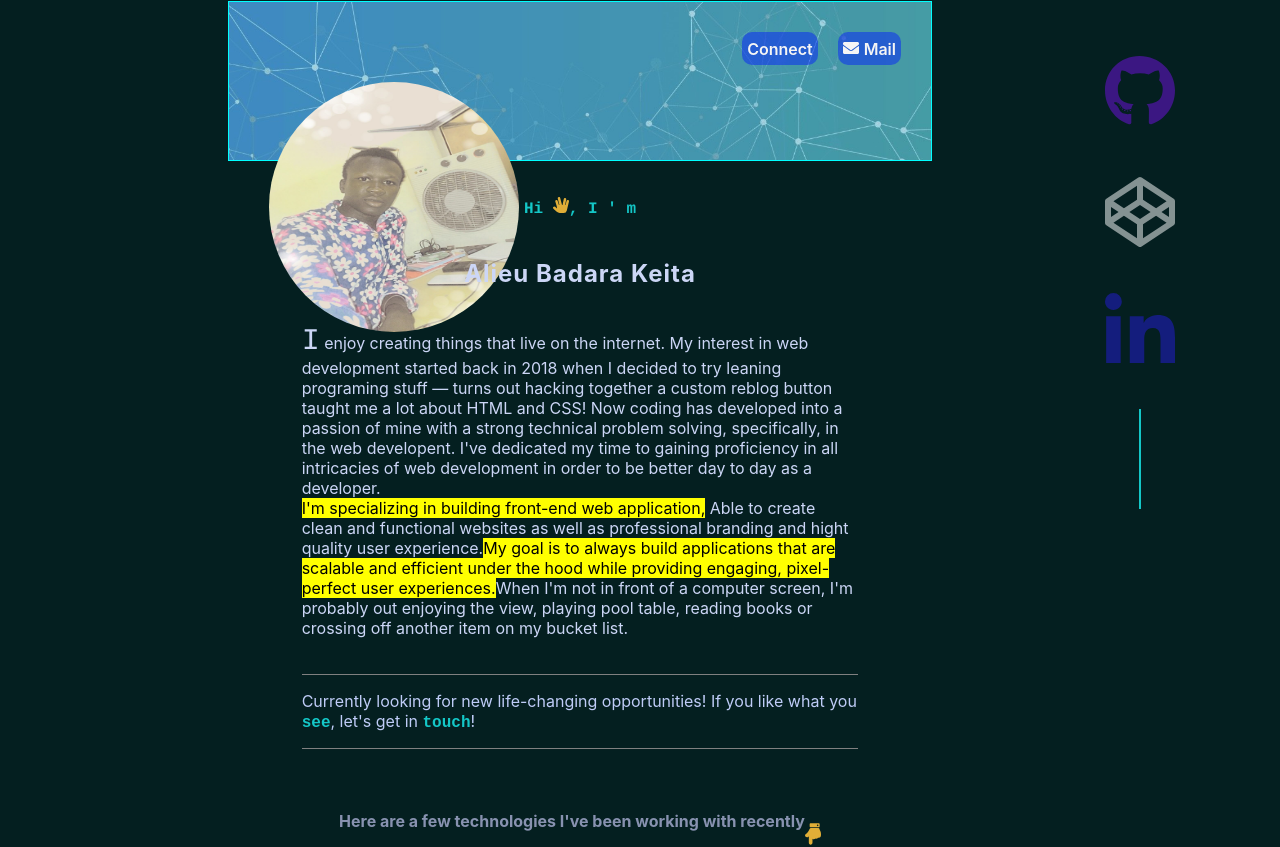
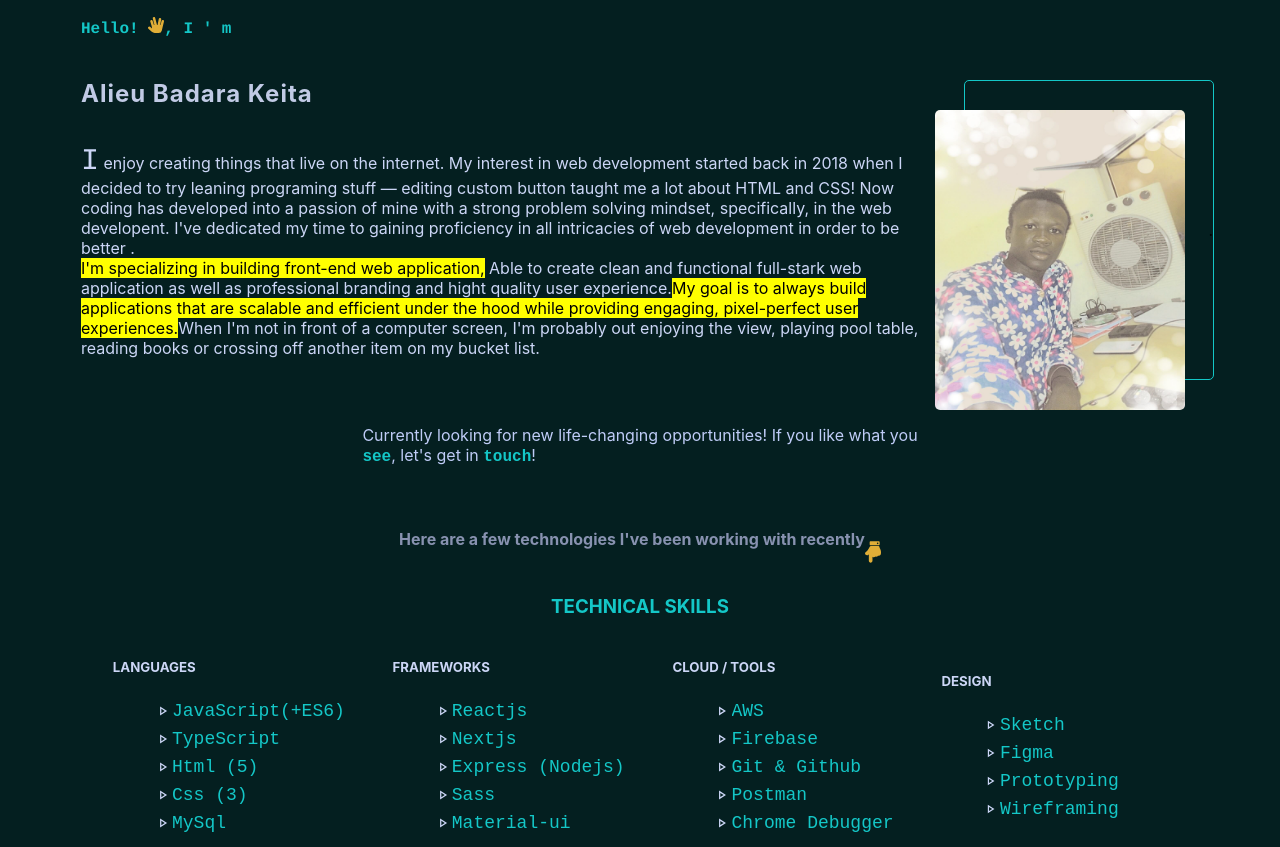
Before and after one commit to AlbadDev/portfolio_v1, a Next.js app: page /about in a window 1280 px wide. Shown: the part 214-1061 px from the top of the page. Built offline with nearby package versions, Linux system fonts and the light colour scheme.

Commit message:
Update:Customize  About page

```diff
--- a/pages/about.js
+++ b/pages/about.js
@@ -4,10 +4,15 @@ import Image from 'next/image'
 import style from '../styles/About.module.scss'
 import profilPic from '../public/image/profile/profil_image.jpg'
 import Social from '../components/Social'
-import {FaHandSpock, FaHandPointDown, FaEnvelope} from 'react-icons/fa'
-import Link  from "next/link"
+import { FaHandSpock, FaHandPointDown, FaEnvelope } from 'react-icons/fa'
+import {MdOutlinePlayArrow } from 'react-icons/md'
+import Link from "next/link"
+import Reveal from "../utils/Reveal"
 
 const about = () => {
+
+    const bannerWidth = "80%" || "fit-content"
+
     return (
         <>
             <Head>
@@ -20,96 +25,118 @@ const about = () => {
                 <h4 className={style.about} >About Me</h4>
             </div>
 
-            <section className={style.section}>
-                <section className={style.info} >
+            <div className={style.section}>
+                <div className={style.info} >
 
-                    <Grid container  className={style.picture} item={true}>
-                       <Grid item xs={6} className={style.imageContainer}>
+                    {/* <div container  className={style.picture} item={true}> */}
+                    {/* <Grid item xs={6} className={style.bannerImgContainer}>
+                            <Image src="/image/profile/banner2.jpg" alt='Albad_banner' height={250} width={600} className={style.bannerImg} sm={6} lg={12}/>
+                       </Grid> */}
+                    {/* <Grid item xs={12} sm={8} className={style.imageContainer}>
                             <Image src={profilPic} alt='Albad_profile' height={250} width={250} className={style.profile} sm={6} lg={12}/>
-                       </Grid>
-                       <Grid item className={style.connectContainer}>
+                       </Grid> */}
+                    {/* <Grid item className={style.connectContainer}>
                            <Link href='https://www.linkedin.com/in/alieu-badara-keita-ba1a3a205/'target='_blank'>Connect</Link>
                            <Link href = "mailto: alioubkeita95@gmail.com" target='_blank' ><div><FaEnvelope/></div> Mail</Link>
-                       </Grid>
-                    </Grid>
+                       </Grid> */}
+                    {/* </div>item={true} xs={12} sm={12} lg={8}     item={true} xs={12} sm={12} md={8} lg={8}*/}
 
-                    <Grid item={true} sm={12} lg={8} className={style.personal_info} >
-                        <h4 className={style.salutation}>Hi {<FaHandSpock style={{color: '#E1AE37'}}/>}, I &apos; m </h4>
-                        <h2 className={style.name}>Alieu Badara Keita</h2>
-                        <p>
-                            <span className={style.firstLetter}>I</span> enjoy creating things that live on the internet.
-                             My interest in web development started back in 2018 when I decided to try leaning programing stuff — turns out hacking together a custom reblog button taught me a lot about HTML and CSS!
-                             Now coding has developed into a passion of mine with a strong technical problem solving, specifically, in the web developent.
-                             I&#39;ve dedicated my time to gaining proficiency in all intricacies of web development in order to be better day to day as a developer.
-                             <span style={{background: 'yellow',color: "black"}}><br/> I&#39;m specializing in building  front-end web application,</span> Able to create clean and functional websites as well as professional branding and hight quality user experience.
-                             <span style={{background: 'yellow',color: "black"}}>My goal is to always build applications that are scalable and efficient under the hood while providing engaging, pixel-perfect user experiences.</span>
-                             When I&#39;m not in front of a computer screen, I&#39;m probably out enjoying the view, playing pool table, reading books or crossing off another item on my bucket list.
-                        </p>
+                    <div className={style.personal_info} >
 
-                        <Grid className={style.currentJopSeek}>
-                            <p>Currently looking for new life-changing opportunities! If you like what you <a href="/project" className={style.link}>see</a>, let&apos;s get in <a href="mailto:i.alioubkeita95@gmail.com" target="_blank" rel="noopener noreferrer" className={style.link}>touch</a>!</p>
-                        </Grid>
+                        <div className={style.hello1}>
 
+                            <h4 className={style.salutation}><Reveal>Hello! {<FaHandSpock style={{ color: '#E1AE37' }} />}, I &apos; m </Reveal></h4>
+                            <h2 className={style.name}><Reveal>Alieu Badara Keita</Reveal></h2>
+                            <p>
+                               <Reveal> <span className={style.firstLetter}>I</span> enjoy creating things that live on the internet.
+                                My interest in web development started back in 2018 when I decided to try leaning programing stuff — editing custom button taught me a lot about HTML and CSS!
+                                Now coding has developed into a passion of mine with a strong  problem solving mindset, specifically, in the web developent.
+                                I&#39;ve dedicated my time to gaining proficiency in all intricacies of web development in order to be better .
+                                <span style={{ background: 'yellow', color: "black" }}><br /> I&#39;m specializing in building  front-end web application,</span> Able to create clean and functional full-stark  web application as well as professional branding and hight quality user experience.
+                                <span style={{ background: 'yellow', color: "black" }}>My goal is to always build applications that are scalable and efficient under the hood while providing engaging, pixel-perfect user experiences.</span>
+                                When I&#39;m not in front of a computer screen, I&#39;m probably out enjoying the view, playing pool table, reading books or crossing off another item on my bucket list.</Reveal>
+                            </p>
+
+                        </div>
+                        <div style={{ height: "300px", border: '1px solid #14c7c7' }} className={style.hello2}>
+                             <Grid item xs={12} sm={12} className={style.imageContainer}>
+                               <Image src={profilPic} alt='Albad_profile' height={300} width={250} className={style.profile} sm={6} lg={12} />
+                            </Grid>
+                            <div className={style.border}>.</div>
+                        </div>
+                        {/* <div></div> */}
+
+                        {/*
+
+
+                         */}
+
+                    </div>
+
+                    <Grid className={style.currentJopSeek}>
+                        <p><Reveal>Currently looking for new life-changing opportunities! If you like what you</Reveal> <a href="/project" className={style.link}>see</a>, let&apos;s get in <a href="mailto:i.alioubkeita95@gmail.com" target="_blank" rel="noopener noreferrer" className={style.link}>touch</a>!</p>
                     </Grid>
 
 
-
                     <div className={style.skills_container}>
-                        <div style={{display: "flex",justifyContent: "center",alignItems:"center"}}>
-                            <h4 style={{color: '#8892b0'}}> Here are a few technologies I&apos;ve been working with recently </h4>
-                            <div style={{marginTop: 30}}>
-                                <FaHandPointDown style={{color: '#E1AE37',height:40}}/>
+                        <div style={{ display: "flex", justifyContent: "center", alignItems: "center" }}>
+                            <h4 style={{ color: '#8892b0' }}> <Reveal>Here are a few technologies I&apos;ve been working with recently </Reveal></h4>
+                            <div style={{ marginTop: 30 }}>
+                               <Reveal> <FaHandPointDown style={{ color: '#E1AE37', height: 40 }} /></Reveal>
                             </div>
                         </div>
 
                         <div>
-                            <h3 style={{color: '#14c7c7'}}>TECHNICAL SKILLS</h3>
+                            <h3 style={{ color: '#14c7c7' }}>TECHNICAL SKILLS</h3>
                         </div>
                         <section className={style.skills}>
                             <div>
                                 <h5>LANGUAGES</h5>
-                                    <ul>
-                                    <li>JavaScript(+ES6)</li>
-                                    <li>TypeScript</li>
-                                    <li>Html (5)</li>
-                                    <li>Css (3)</li>
+                                <ul>
+                                    <li><MdOutlinePlayArrow className={style.liIcon}/><Reveal>JavaScript(+ES6)</Reveal></li>
+                                    <li><MdOutlinePlayArrow className={style.liIcon}/><Reveal>TypeScript</Reveal></li>
+                                    <li><MdOutlinePlayArrow className={style.liIcon}/><Reveal>Html (5)</Reveal></li>
+                                    <li><MdOutlinePlayArrow className={style.liIcon}/><Reveal>Css (3)</Reveal></li>
+                                    <li><MdOutlinePlayArrow className={style.liIcon}/><Reveal>MySql</Reveal></li>
                                 </ul>
                             </div>
                             <div>
                                 <h5>FRAMEWORKS</h5>
                                 <ul>
-                                    <li>Reactjs</li>
-                                    <li>Nextjs</li>
-                                    <li>Sass</li>
-                                    <li>Material-ui</li>
+                                    <li><MdOutlinePlayArrow className={style.liIcon}/><Reveal>Reactjs</Reveal></li>
+                                    <li><MdOutlinePlayArrow className={style.liIcon}/><Reveal>Nextjs</Reveal></li>
+                                    <li><MdOutlinePlayArrow className={style.liIcon}/><Reveal>Express (Nodejs)</Reveal></li>
+                                    <li><MdOutlinePlayArrow className={style.liIcon}/><Reveal>Sass</Reveal></li>
+                                    <li><MdOutlinePlayArrow className={style.liIcon}/><Reveal>Material-ui</Reveal></li>
                                 </ul>
                             </div>
                             <div>
-                                <h5>TOOLS</h5>
+                                <h5>CLOUD / TOOLS</h5>
                                 <ul>
-                                    <li>Git & Github</li>
-                                    <li>Bash</li>
-                                    <li>Postman</li>
-                                    <li>Chrome Debugger</li>
+                                    <li><MdOutlinePlayArrow className={style.liIcon}/><Reveal>AWS</Reveal></li>
+                                    <li><MdOutlinePlayArrow className={style.liIcon}/><Reveal>Firebase</Reveal></li>
+                                    <li><MdOutlinePlayArrow className={style.liIcon}/><Reveal>Git & Github</Reveal></li>
+                                    <li><MdOutlinePlayArrow className={style.liIcon}/><Reveal>Postman</Reveal></li>
+                                    <li><MdOutlinePlayArrow className={style.liIcon}/><Reveal>Chrome Debugger</Reveal></li>
                                 </ul>
                             </div>
                             <div>
                                 <h5>DESIGN</h5>
                                 <ul>
-                                    <li>Sketch</li>
-                                    <li>Figma</li>
-                                    <li>Prototyping</li>
-                                    <li>Wireframing</li>
+                                    <li><MdOutlinePlayArrow className={style.liIcon}/><Reveal>Sketch</Reveal></li>
+                                    <li><MdOutlinePlayArrow className={style.liIcon}/><Reveal>Figma</Reveal></li>
+                                    <li><MdOutlinePlayArrow className={style.liIcon}/><Reveal>Prototyping</Reveal></li>
+                                    <li><MdOutlinePlayArrow className={style.liIcon}/><Reveal>Wireframing</Reveal></li>
                                 </ul>
                             </div>
 
                         </section>
                     </div>
-                </section>
+                </div>
                 <Grid item={true} xs={2} className={style.social}>
                     <Social />
                 </Grid>
-            </section>
+            </div>
             <section className={style.goToWorkButton}>
 
                 <Link  href='/project' rel="noreferrer"className={style.button}>Go To Work <span className={style.arrow}>&#x2192;</span></Link>
--- a/styles/About.module.scss
+++ b/styles/About.module.scss
@@ -7,11 +7,11 @@
 .section {
     display: flex;
     flex-direction: row;
-    margin: 20px auto;
-    padding: 80px ;
+   margin: -100px auto;
+    padding: 20px ;
     /*transform: matrix3d(1, 0, 0, 0, 0, 1, 0, 0, 0, 0, 1, 0, 0, 0, 0, 1);
-    transition: opacity 0.5s cubic-bezier(0.645, 0.045, 0.355, 1) 0.2s, transform 0.5s cubic-bezier(0.645, 0.045, 0.355, 1) 0.2s;
-    */margin-top: -110px;
+    transition: opacity 0.5s cubic-bezier(0.645, 0.045, 0.355, 1) 0.2s, transform 0.5s cubic-bezier(0.645, 0.045, 0.355, 1) 0.2s;*/
+    //margin-top: -110px;
 }
 
 .about {
@@ -41,29 +41,46 @@
     flex-wrap: wrap;
     justify-content: center;
     align-items: center;
-    margin: auto 60px ;
+   // margin: auto 5px ;
+    //border: 2px solid yellow;
+    width: 100%;
+   // border: 1px solid red;
+
 
     .picture {
         display: flex;
-        justify-content: space-between;
+        justify-content: center;
         // justify-content: flex-start;
-        align-items: center;
+        //align-items: center;
         border: 1px solid cyan;
-        background-image: url('/image/profile/banner2.jpg');
-        background-size: cover;
-        background-repeat: no-repeat;
-        height: 160px;
-        padding: 20px;
-        width: 80%;
-        margin: auto 50px;
+        //background-image: url('/image/profile/banner2.jpg');
+        // background-size: cover;
+        // background-repeat: no-repeat;
+        // height: 160px;
+        // padding: 20px;
+        // width: 80%;
+       // margin-bottom: 50px;
         .imageContainer {
-            margin-top: 10px;
-
+           // border: 1px solid #14c7c7;
+            display: flex;
+            justify-content: center;
             .profile {
-                margin-top: 50px;
-                border-radius: 50%;
+                display: flex;
                 justify-content: center;
-                margin-left: 20px;
+                // margin-top: 50px;
+                // //border-radius: 50%;
+                // justify-content: center;
+                // margin-left: 20px;
+                bottom: 0;
+                height: 400px;
+                left: 0;
+                margin: 0;
+                max-width: none;
+                padding: 0;
+               // position: absolute;
+                right: 0;
+                top: 0;
+                width: 300px;
             }
         }
         .connectContainer {
@@ -95,11 +112,64 @@
     }
     .personal_info {
         display: flex;
+        align-items: center;
+        justify-content: center;
+       // flex-direction: row;
+       // padding: 15px;
+       // border: 1px solid rgb(238, 222, 222);
+        width: 100%;
+       // margin: auto 50px  ;
+        //background-color: aquamarine;
+
+        .hello1 {
+            display: flex;
             flex-direction: column;
             justify-content: center;
+            width: 100%;
+           // border: 2px solid yellow;
+
+            //z-index: 1;
+
+            h2 {
+                color: #c1cae5;
+            }
+
+            .salutation {
+                width: 200px;
+            }
+            .name {
+                width: 400px;
+            }
+        }
+        .hello2 {
+            display: flex;
+            justify-content: center;
             align-items: center;
-        padding: 15px;
-        //background-color: aquamarine;
+            min-width: 250px;
+            max-width: 250px;
+            margin-left: 30px;
+            border-radius: 5px;
+            //  background-color: #14c7c72a;
+          .imageContainer {
+           // position: relative;
+           //mix-blend-mode:multiply;
+          //background-color: #14c7c72a;
+            width: 100%;
+            //overflow: visible;
+           // z-index: 1;
+           //
+          }
+         .profile {
+            //position: absolute;
+        //    mix-blend-mode:multiply;
+        //     background-color: #14c7c72a;
+            //filter: grayscale(100%) contrast(1);
+            border-radius: 5px;
+            margin-top: 5px;
+            margin-left: -50px;
+
+         }
+        }
         h2 {
             color:  #ccd6f6;
             letter-spacing: 1px;
@@ -117,11 +187,18 @@
             font-family: courier;
         }
 
+
+
+    }
+
     .currentJopSeek {
+        display: flex;
+        justify-content: center;
+        align-items: center;
         width: 100%;
         margin: 20px 0px ;
-            border-top: 1px solid gray;
-            border-bottom: 1px solid gray;
+        // border-top: 1px solid gray;
+        // border-bottom: 1px solid gray;
 
         p {
             color:#bfccf7;
@@ -136,10 +213,6 @@
             }
         }
     }
-
-    }
-
-
 
 
 
@@ -165,10 +238,19 @@
                 list-style: none;
 
             li {
+                display: flex;
+               // justify-content: center;
+                align-items: center;
                 font-family: 'Courier New', Courier, monospace;
                 font-size: 18px;
                 font-weight: 400;
                 color: #14c7c7;
+
+                .liIcon {
+                    color: #ccd6f6;
+                    margin: 5px 2px;
+                }
+
             }
         }
     }
@@ -198,7 +280,7 @@
 
 @media (max-width: 600px) {
    .info {
-
+    border: none;
        .picture {
            justify-content: center;
            margin-bottom: 10px;
@@ -214,9 +296,33 @@
         }
 
    }
+   .personal_info {
+    display: flex;
+    flex-direction: column;
+    width: 100%;
+    margin-top: 30px;
+
+    .hello1 {
+        border: none;
+        width: 200px;
+    }
+
+    .hello2 {
+        width: 33%;
+        margin: 30px 10px;
+        .imageContainer {
+            margin-top: 40px;
+            margin-left: 30px;
+        }
+    }
+   }
+   .social {
+    display: none;
+   }
 
 }
 .goToWorkButton {
+    margin-top: 140px;
     a {
         color: rgba(240, 248, 255, 0.644);
         font-size: 16px;
@@ -253,28 +359,90 @@
         }*/
     }
 }
-@media (max-width: 770px) {
+@media (min-width: 768px) {
     .info {
-
-        .picture {
-            justify-content: center;
-            margin-bottom: 70px;
-            width: 90%;
-
-            .connectContainer {
-                display: none;
+        border: none;
+        margin-top: 30px;
+        .personal_info {
+            border: none;
+            .hello1 {
+                width: 70%;
+                border: none;
+                padding: 15px;
+            }
+            .hello2 {
+                width: 33%;
+                margin-top: 90px;
+                .imageContainer {
+                    margin-top: 60px;
+                    margin-left: 20px;
                 }
             }
         }
     }
-
- @media (min-width: 810px) and (max-width: 1024px) {
-     .info {
-         .picture {
-             width: 100%;
+    .social {
+        display: none;
        }
 }
-     .salutation, .name {
-         margin-left: 130px;
+
+ @media (min-width: 1024px) and (max-width: 1024px) {
+     .info {
+        border: none;
+        margin-top: 30px;
+        .personal_info {
+            border: none;
+            .hello1 {
+                width: 70%;
+                border: none;
+                padding: 15px;
+            }
+            .hello2 {
+                width: 26%;
+
+                .imageContainer {
+                    margin-top: 50px;
+                    //margin-left: -5px;
                 }
             }
+        }
+     }
+    //  .salutation, .name {
+    //      margin-left: 130px;
+    //  }
+ }
+
+ @media (min-width: 1630px) and (max-width: 5024px) {
+    .info {
+       // border: 2px solid red;
+        margin-top: 100px;
+      // border: 3px solid rgb(203, 13, 13);
+
+       .personal_info {
+           border: none;
+           .hello1 {
+               width: 40%;
+               border: none;
+               padding: 15px;
+               margin-bottom: 100px;
+               .name {
+                font-size: clamp(20px, 8vw, 40px);
+
+              }
+               p {
+                line-height: 30px;
+               }
+           }
+           .hello2 {
+               width: 26%;
+            margin-top: -10px;
+               .imageContainer {
+                   margin-top: 50px;
+                   //margin-left: -5px;
+               }
+           }
+       }
+    }
+   //  .salutation, .name {
+   //      margin-left: 130px;
+   //  }
+}
--- a/styles/ProjectDetails.module.scss
+++ b/styles/ProjectDetails.module.scss
@@ -61,7 +61,7 @@
                 padding:   5px 5px;
                 margin: -7px;
                 margin-right: 15px;
-                background-color: rgba(19, 109, 109, 0.233);
+                background-color: rgba(19, 109, 109, 0.044);
             }
             li:hover {
                 cursor: pointer;
--- a/styles/Social.module.scss
+++ b/styles/Social.module.scss
@@ -13,36 +13,44 @@
         display: inline;
 
         li {
+            display: flex;
+            justify-content: center;
+            align-items: center;
             margin: 25px;
-            color: #14c7c7;
+            color: #94a2b9;
             font-size: 26px;
             .icon {
             width: 70;
             height:90;
             cursor: 'pointer'
-            }
-            .gitHub {
-                color: rgba(110, 17, 216, 0.534);
 
             }
-            .linkedIn {
-                color: rgba(28, 28, 170, 0.678);
-            }
-            .linkedIn:hover {
-                color: rgb(28, 28, 170);
-            }
-            .gitHub:hover {
-                color: rgb(25, 25, 221);
+            // .gitHub {
+            //     color: rgba(110, 17, 216, 0.534);
+
+            // }
+            // .linkedIn {
+            //     color: rgba(28, 28, 170, 0.678);
+            // }
+            // .linkedIn:hover {
+            //     color: rgb(28, 28, 170);
+            // }
+            // .gitHub:hover {
+            //     color: rgb(25, 25, 221);
+
+            // }
+            // .codePen {
+            //     color: rgba(255, 255, 255, 0.514);
+            // }
+            // .codePen:hover {
+            //     color: #fff;
+
+            // }
+        }
+        li:hover {
+                color: #14c7c7;
 
             }
-            .codePen {
-                color: rgba(255, 255, 255, 0.514);
-            }
-            .codePen:hover {
-                color: #fff;
-
-            }
-        }
 
     }
 
--- a/styles/WelcomPage.module.scss
+++ b/styles/WelcomPage.module.scss
@@ -1,7 +1,7 @@
 .container {
     display: flex;
     justify-content: space-between;
-    margin-top: -50px;
+    margin-top: -20px;
     .section {
         display: flex;
         flex-direction: column;
@@ -99,3 +99,62 @@
         }
     }
 }
+
+@media (width: 1024px) {
+    .container {
+        .section {
+            p {
+                font-size: 14px;
+            }
+            h3 {
+                width: 70%;
+            }
+            .intro {
+                width: 90%;
+                font-size: clamp(20px, 6vw, 30px);
+                line-height: 1;
+
+            }
+            .name {
+                width: 100%;
+                font-size: clamp(20px, 8vw, 40px);
+
+            }
+            .description {
+                font-size: 20px;
+                width: 70%;
+                background-color: none;
+                margin-left: 60px;
+            }
+        }
+    }
+}
+@media (min-width: 1899px) {
+    .container {
+        .section {
+            p {
+                font-size: 16px;
+            }
+            h3 {
+                width: 70%;
+            }
+            .intro {
+                width: 70%;
+                font-size: clamp(40px, 8vw, 80px);
+                line-height: 1;
+
+            }
+            .name {
+                width: 100%;
+                font-size: clamp(40px, 8vw, 80px);
+
+            }
+            .description {
+                font-size: 40px;
+                width: 70%;
+                background-color: none;
+                margin-left: 60px;
+            }
+        }
+    }
+}
```
Lines whose indentation alone changed are shown as unchanged.
